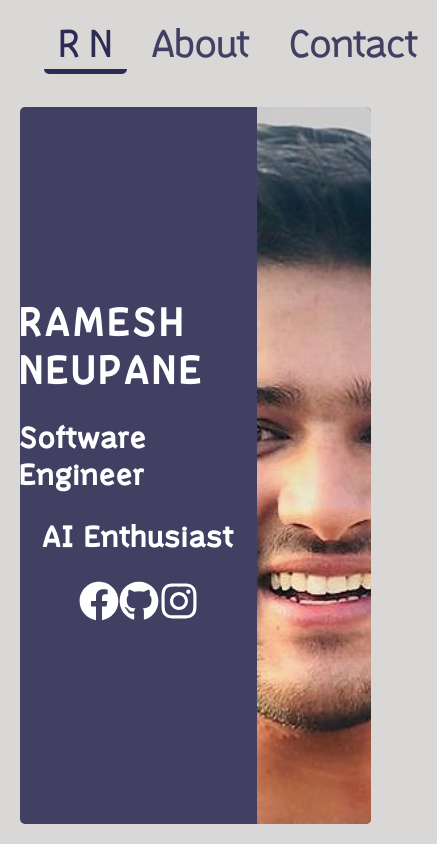
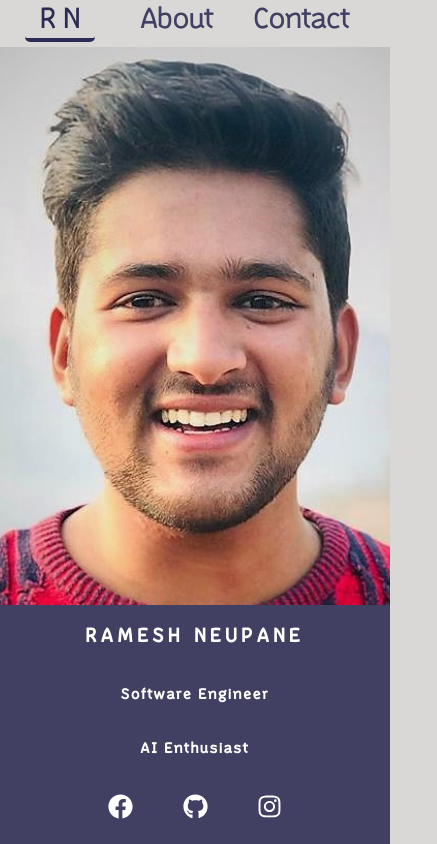
Before and after one commit to RameshNeupane/rameshneupane.github.io, a React (Create React App) app: page / in a window 390 px wide. Shown: the whole page, 437 px wide, since content can reach past the window. Built offline with nearby package versions, Linux system fonts and the light colour scheme.

Commit message:
add responsive layout for different display screens

```diff
--- a/src/App.css
+++ b/src/App.css
@@ -15,3 +15,12 @@
   border-radius: 0.5rem;
   background-color: rgba(0, 0, 50, 0.7);
 }
+
+@media only screen and (max-width: 576px) {
+  .app-main-container {
+    width: 100%;
+    height: 100%;
+    margin-top: 1rem;
+    border-radius: 0;
+  }
+}
--- a/src/components/About/About.css
+++ b/src/components/About/About.css
@@ -85,3 +85,53 @@
   justify-content: space-evenly;
   width: 100%;
 }
+
+/* @media only screen and (max-width: 768px) {
+
+} */
+
+@media only screen and (max-width: 576px) {
+  .about-container {
+    flex-direction: column;
+  }
+
+  .about {
+    width: 100%;
+    height: 35%;
+    border-right: 0;
+    border-bottom: 0.1rem solid white;
+  }
+
+  .about h1,
+  .skills h1 {
+    font-size: 2rem;
+    letter-spacing: 0.2rem;
+  }
+
+  .about hr,
+  .skills hr {
+    width: 13%;
+    height: 0.4rem;
+  }
+
+  .about p {
+    font-size: 1.3rem;
+    letter-spacing: 0.1rem;
+    margin-top: 1rem;
+  }
+
+  .skills {
+    width: 100%;
+    height: 65%;
+  }
+
+  .skills-container {
+    font-size: 3rem;
+    height: 100%;
+    width: 80%;
+  }
+
+  .skills-container hr {
+    width: 20%;
+  }
+}
--- a/src/components/Contact/Contact.css
+++ b/src/components/Contact/Contact.css
@@ -87,3 +87,23 @@
 .mobile hr {
   margin-top: 0.5rem;
 }
+
+@media only screen and (max-width: 576px) {
+  .contact {
+    font-size: 3rem;
+  }
+
+  .social-media {
+    width: 60%;
+  }
+
+  .email,
+  .mobile {
+    font-size: 2.5rem;
+  }
+
+  .email p,
+  .mobile p {
+    font-size: 1.5rem;
+  }
+}
--- a/src/components/Home/Home.css
+++ b/src/components/Home/Home.css
@@ -33,7 +33,7 @@
 }
 
 .home .home-info {
-  min-width: 50%;
+  width: 50%;
   height: 50%;
   display: flex;
   flex-direction: column;
@@ -70,3 +70,60 @@
   opacity: 0.5;
   transition: opacity 0.5s ease-out;
 }
+
+@media only screen and (max-width: 864px) {
+  .home .home-info h1 {
+    font-size: 3rem;
+  }
+
+  .home .home-info h3 {
+    font-size: 2.5rem;
+  }
+
+  .home .home-info .icons a {
+    font-size: 3rem;
+  }
+}
+
+@media only screen and (max-width: 768px) {
+  .home .home-info h1 {
+    font-size: 2.5rem;
+  }
+
+  .home .home-info h3 {
+    font-size: 2rem;
+  }
+}
+
+@media only screen and (max-width: 576px) {
+  .home {
+    flex-direction: column;
+  }
+
+  .home .home-img {
+    width: 100%;
+    height: 70%;
+    border-radius: 0;
+  }
+
+  .home .home-info {
+    width: 100%;
+    height: 30%;
+  }
+
+  .home .home-info h1 {
+    font-size: 2rem;
+  }
+
+  .home .home-info h3 {
+    font-size: 1.5rem;
+  }
+
+  .home .home-info .icons {
+    width: 70%;
+  }
+
+  .home .home-info .icons a {
+    font-size: 2.5rem;
+  }
+}
--- a/src/components/Nav/Nav.css
+++ b/src/components/Nav/Nav.css
@@ -26,3 +26,23 @@
   border-bottom: 0.5rem solid rgba(0, 0, 50, 0.8);
   transition: all 1s ease-in-out;
 }
+
+@media only screen and (max-width: 768px) {
+  .Nav {
+    width: 100%;
+  }
+}
+
+@media only screen and (max-width: 576px) {
+  .Nav .tab {
+    font-size: 3rem;
+  }
+
+  .Nav .tab:hover {
+    border-bottom: 0.4rem solid rgba(0, 0, 50, 0.4);
+  }
+
+  .Nav .tab.active {
+    border-bottom: 0.4rem solid rgba(0, 0, 50, 0.8);
+  }
+}
```
